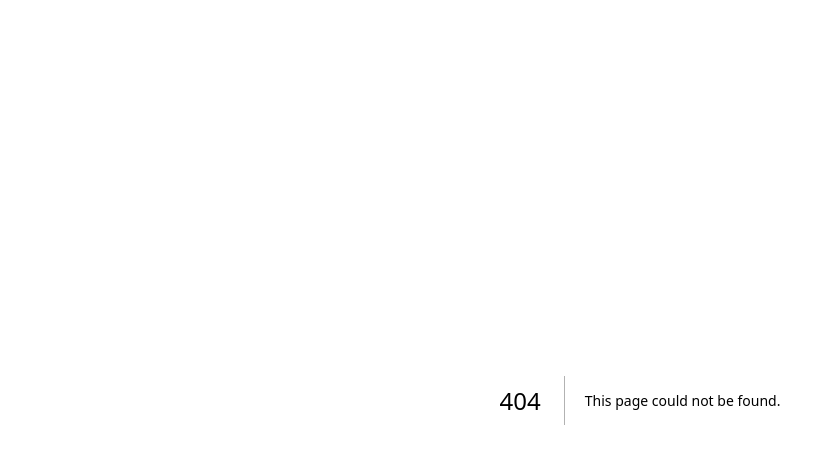
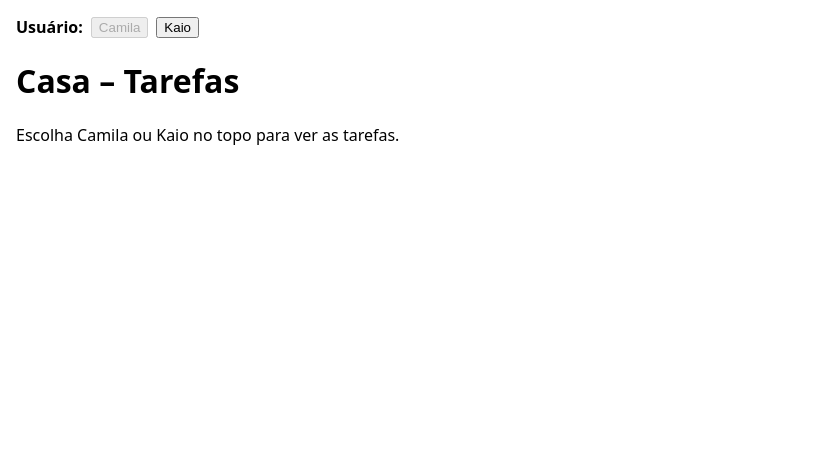
Before and after one commit to camymagini-sudo/casa-tarefas, a Next.js app: page /app in a window 1280 px wide. Before the commit this address had no page. Shown: the top 464 px of the page, without its empty margins (0-826 px from the left). Built offline with nearby package versions, Linux system fonts and the light colour scheme.

Commit message:
Create page.tsx

```diff
--- /dev/null
+++ b/src/app/app/page.tsx
@@ -0,0 +1,8 @@
+export default function AppPage() {
+  return (
+    <div>
+      <h1>Casa – Tarefas</h1>
+      <p>Escolha Camila ou Kaio no topo para ver as tarefas.</p>
+    </div>
+  );
+}
```
